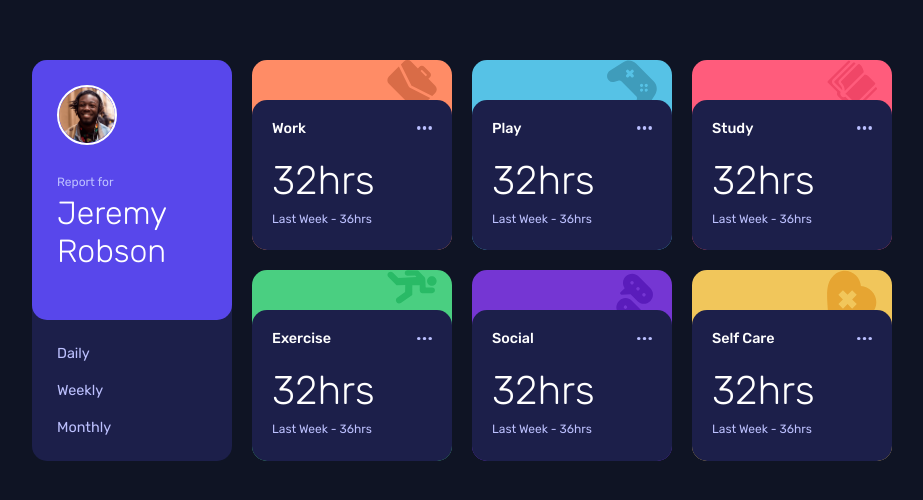
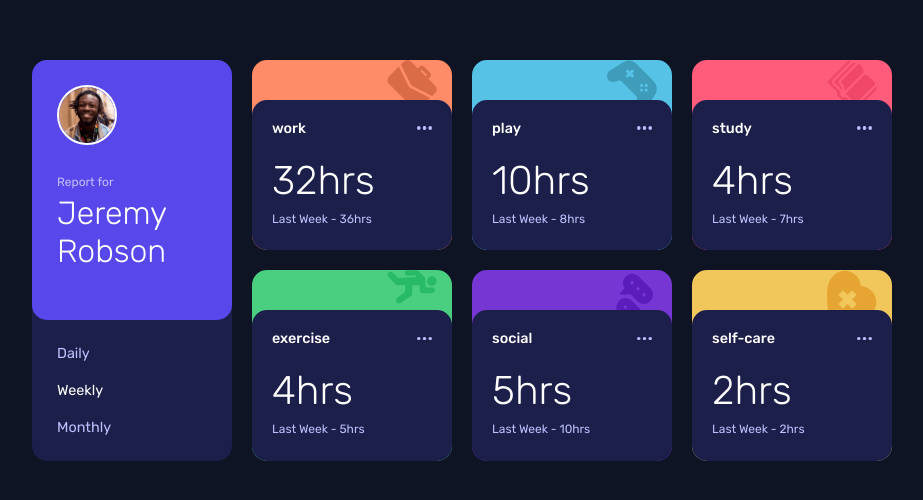
Before and after one commit to Kikino02/Time-tracking-challenge-10, a plain HTML site: page index.html in a window 1280 px wide. Shown: the part 140-640 px from the top of the page, without its empty margins (178-1101 px from the left). Drawn offline with Linux system fonts and the light colour scheme.

Commit message:
javascript

```diff
--- /dev/null
+++ b/app.js
@@ -0,0 +1,165 @@
+let data = [
+    {
+        "title": "Work",
+        "timeframes": {
+            "daily": {
+                "current": 5,
+                "previous": 7
+            },
+            "weekly": {
+                "current": 32,
+                "previous": 36
+            },
+            "monthly": {
+                "current": 103,
+                "previous": 128
+            }
+        }
+    },
+    {
+        "title": "Play",
+        "timeframes": {
+            "daily": {
+                "current": 1,
+                "previous": 2
+            },
+            "weekly": {
+                "current": 10,
+                "previous": 8
+            },
+            "monthly": {
+                "current": 23,
+                "previous": 29
+            }
+        }
+    },
+    {
+        "title": "Study",
+        "timeframes": {
+            "daily": {
+                "current": 0,
+                "previous": 1
+            },
+            "weekly": {
+                "current": 4,
+                "previous": 7
+            },
+            "monthly": {
+                "current": 13,
+                "previous": 19
+            }
+        }
+    },
+    {
+        "title": "Exercise",
+        "timeframes": {
+            "daily": {
+                "current": 1,
+                "previous": 1
+            },
+            "weekly": {
+                "current": 4,
+                "previous": 5
+            },
+            "monthly": {
+                "current": 11,
+                "previous": 18
+            }
+        }
+    },
+    {
+        "title": "Social",
+        "timeframes": {
+            "daily": {
+                "current": 1,
+                "previous": 3
+            },
+            "weekly": {
+                "current": 5,
+                "previous": 10
+            },
+            "monthly": {
+                "current": 21,
+                "previous": 23
+            }
+        }
+    },
+    {
+        "title": "Self Care",
+        "timeframes": {
+            "daily": {
+                "current": 0,
+                "previous": 1
+            },
+            "weekly": {
+                "current": 2,
+                "previous": 2
+            },
+            "monthly": {
+                "current": 7,
+                "previous": 11
+            }
+        }
+    }
+]
+
+const buttons = document.querySelectorAll('.user__time');
+
+const activeClickedButton = (button) => {
+    buttons.forEach(b => b.classList.remove('active'));
+    button.classList.add('active');
+}
+
+const clearActivities = () => {
+    const activities = document.querySelectorAll('.card');
+    activities.forEach(a => a.remove());
+}
+
+const renderCards = (clickedOption) => {
+    clearActivities();
+    const section = document.querySelector('section.container');
+
+    const calcTimeframe = (option) => {
+        if (option === 'daily') {
+            return 'Yesterday'
+        } else if (option === 'weekly') {
+            return 'Last Week'
+        } else if (option === 'monthly') {
+            return 'Last Month'
+        }
+    }
+
+    data.forEach(activity => {
+        const name = activity.title;
+        const activityClass = name.toLowerCase().replace(' ', '-');
+        const timeFrameData = activity.timeframes[clickedOption];
+        const previousTimeframe = calcTimeframe(clickedOption);
+        const article = document.createElement('article');
+        article.classList.add('card', activityClass);
+        const stringToInject = `
+        <div class="inner-box">
+          <div class="box__top">
+            <h3 class="box__title">${activityClass}</h3>
+            <img src="./images/icon-ellipsis.svg" alt="ellipsis">
+          </div>
+          <div class="card__hours">
+            <h2 class="box__hours">${timeFrameData.current}hrs</h2>
+            <p class="last__hours">${previousTimeframe} - ${timeFrameData.previous}hrs</p>
+          </div>
+        </div>
+      `;
+        article.innerHTML = stringToInject;
+        section.append(article)
+
+    })
+}
+
+buttons.forEach(button => {
+    button.addEventListener('click', () => {
+        activeClickedButton(button);
+        const clickedOption = button.dataset.option;
+        renderCards(clickedOption);
+    })
+})
+
+buttons[1].click();
--- a/index.html
+++ b/index.html
@@ -26,13 +26,13 @@
           </div>
         </div>
         <div class="user__bottom">
-          <p class="user__time">Daily</p>
-          <p class="user__time">Weekly</p>
-          <p class="user__time">Monthly</p>
+          <p class="user__time" data-option="daily">Daily</p>
+          <p class="user__time" data-option="weekly">Weekly</p>
+          <p class="user__time" data-option="monthly">Monthly</p>
         </div>
       </article>
 
-      <article class="card card1">
+      <!-- <article class="card work">
         <div class="inner-box">
           <div class="box__top">
             <h3 class="box__title">Work</h3>
@@ -45,7 +45,7 @@
         </div>
       </article>
 
-      <article class="card card2">
+      <article class="card play">
         <div class="inner-box">
           <div class="box__top">
             <h3 class="box__title">Play</h3>
@@ -58,7 +58,7 @@
         </div>
       </article>
 
-      <article class="card card3">
+      <article class="card study">
         <div class="inner-box">
           <div class="box__top">
             <h3 class="box__title">Study</h3>
@@ -71,7 +71,7 @@
         </div>
       </article>
 
-      <article class="card card4">
+      <article class="card exercise">
         <div class="inner-box">
           <div class="box__top">
             <h3 class="box__title">Exercise</h3>
@@ -84,7 +84,7 @@
         </div>
       </article>
 
-      <article class="card card5">
+      <article class="card social">
         <div class="inner-box">
           <div class="box__top">
             <h3 class="box__title">Social</h3>
@@ -97,7 +97,7 @@
         </div>
       </article>
 
-      <article class="card card6">
+      <article class="card self-care">
         <div class="inner-box">
           <div class="box__top">
             <h3 class="box__title">Self Care</h3>
@@ -108,12 +108,12 @@
             <p class="last__hours">Last Week - 36hrs</p>
           </div>
         </div>
-      </article>
+      </article> -->
 
     </section>
   </main>
 
-
+  <script src="app.js"></script>
 </body>
 
 </html>
--- a/styles.scss
+++ b/styles.scss
@@ -40,12 +40,12 @@ body{
 }
 
 $cards: (
-  card1: (color: $light-red-work, image: url('./images/icon-work.svg'), area: 'card1'),
-  card2: (color: $soft-blue-play, image: url('./images/icon-play.svg'), area: 'card2'),
-  card3: (color: $light-red-study, image: url('./images/icon-study.svg'), area: 'card3'),
-  card4: (color: $lime-green-exercise, image: url('./images/icon-exercise.svg'), area: 'card4'),
-  card5: (color: $violet-social, image: url('./images/icon-social.svg'), area: 'card5'),
-  card6: (color: $soft-orange-self-care, image: url('./images/icon-self-care.svg'), area: 'card6')
+  work: (color: $light-red-work, image: url('./images/icon-work.svg'), area: 'card1'),
+  play: (color: $soft-blue-play, image: url('./images/icon-play.svg'), area: 'card2'),
+  study: (color: $light-red-study, image: url('./images/icon-study.svg'), area: 'card3'),
+  exercise: (color: $lime-green-exercise, image: url('./images/icon-exercise.svg'), area: 'card4'),
+  social: (color: $violet-social, image: url('./images/icon-social.svg'), area: 'card5'),
+  self-care: (color: $soft-orange-self-care, image: url('./images/icon-self-care.svg'), area: 'card6')
 );
 
 @mixin card-styles($bg-color, $bg-image, $grid-area) {
@@ -153,10 +153,12 @@ $cards: (
                 color: $pale-blue;
                 transition: 0.3s ease;
                 cursor: pointer;
-                &:hover,
-                &:active{
+                &:hover{
                     color: white;
                 }
+            }
+            .user__time.active{
+              color: white;
             }
         }
     }
@@ -170,6 +172,7 @@ $cards: (
         padding: 100px 30px;
     }
     .container{
+      place-items: center;
         grid-template-areas:
         'user'
         'card1'
@@ -180,7 +183,7 @@ $cards: (
         'card6';
 
         .user{
-            width: 100%;
+            width: 400px;
             .user__top{
                 padding: 25px;
                 border-radius: 15px;
@@ -211,7 +214,7 @@ $cards: (
             map-get($properties, image),
             map-get($properties, area)
           );
-          width: 100%;
+          width: 400px;
 
 
             .card__hours{
@@ -227,3 +230,18 @@ $cards: (
         }
     }
 }
+
+@media screen and (max-width: 480px){
+  .container{
+
+      .user{
+          width: 100%;
+      }
+  }
+
+  @each $name, $properties in $cards {
+      .#{$name} {
+        width: 100%;
+      }
+  }
+}
```
Also changed, not shown: styles.css, 1 other file.
